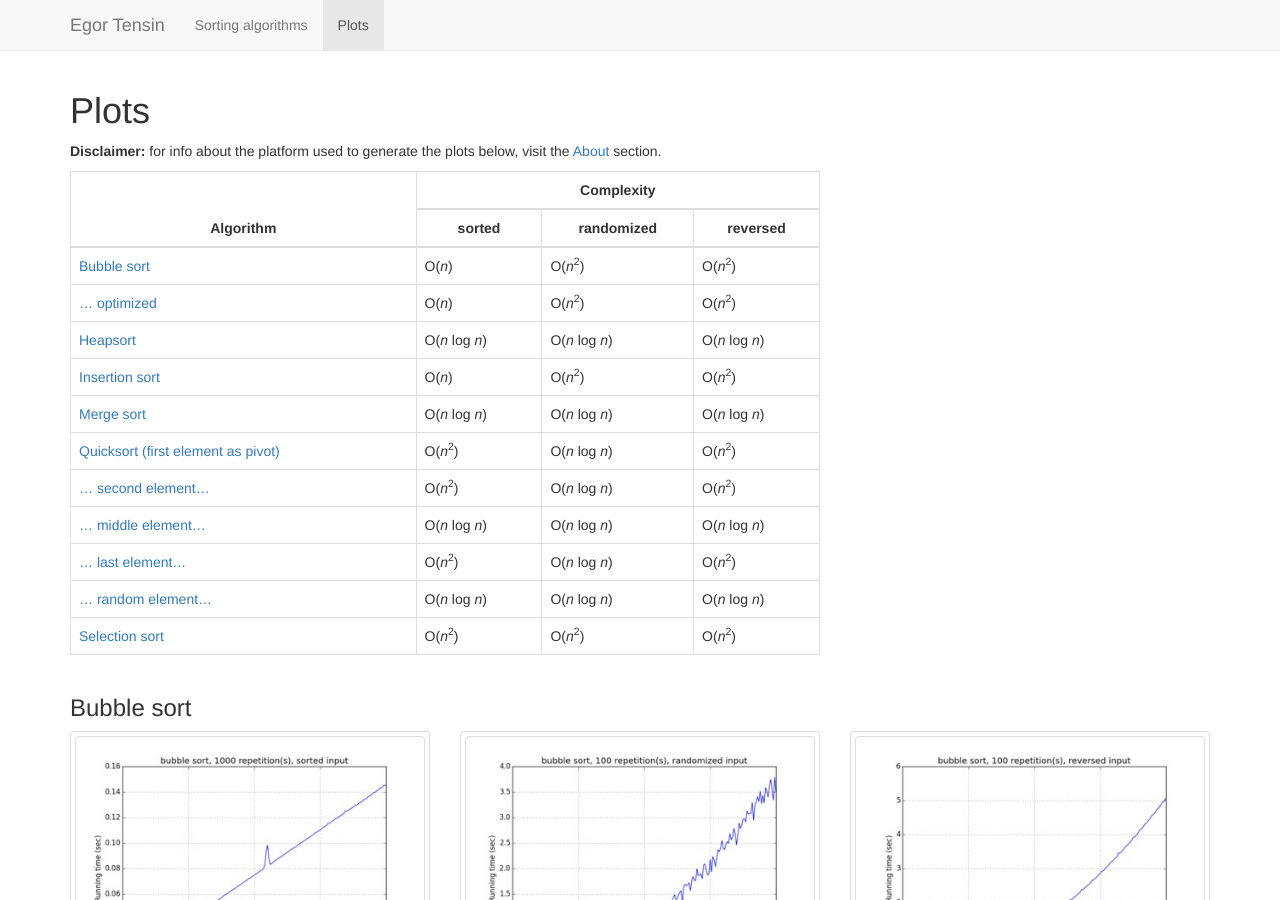
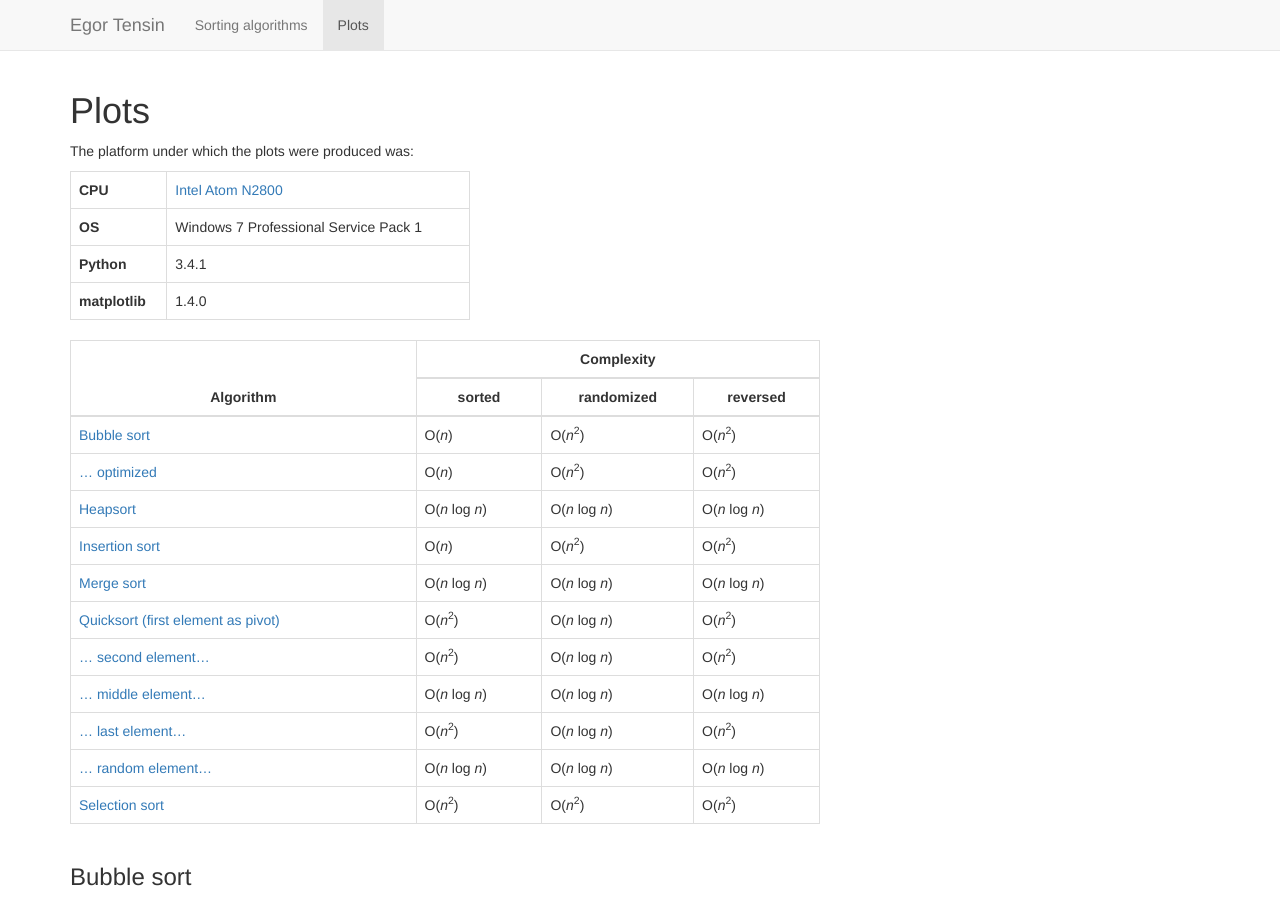
Before and after one commit to egor-tensin/sorting-algorithms, a Jekyll site: the page built from plots.html, in a window 1280 px wide and 900 px high. Built offline with Jekyll 4.4.1, drawn with Linux system fonts in a browser that asks for light colours; nearby versions of some CDN libraries.

Commit message:
plots: add platform info

```diff
--- a/plots.html
+++ b/plots.html
@@ -4,7 +4,28 @@ layout: plots
 group: "navigation"
 ---
 <h1>Plots</h1>
-<p><strong>Disclaimer:</strong> for info about the platform used to generate the plots below, visit the <a href="{{ site.baseurl }}/about.html">About</a> section.</p>
+
+<p>The platform under which the plots were produced was:</p>
+
+<table class="table table-bordered reasonable-width">
+  <tr>
+    <th>CPU</th>
+    <td><a href="http://ark.intel.com/products/58917">Intel Atom N2800</a></td>
+  </tr>
+  <tr>
+    <th>OS</th>
+    <td>Windows 7 Professional Service Pack 1</td>
+  </tr>
+  <tr>
+    <th>Python</th>
+    <td>3.4.1</td>
+  </tr>
+  <tr>
+    <th>matplotlib</th>
+    <td>1.4.0</td>
+  </tr>
+</table>
+
 <div id="plots">
   <p class="text-muted">Javascript-generated plot table is supposed to appear here.</p>
 </div>
```
